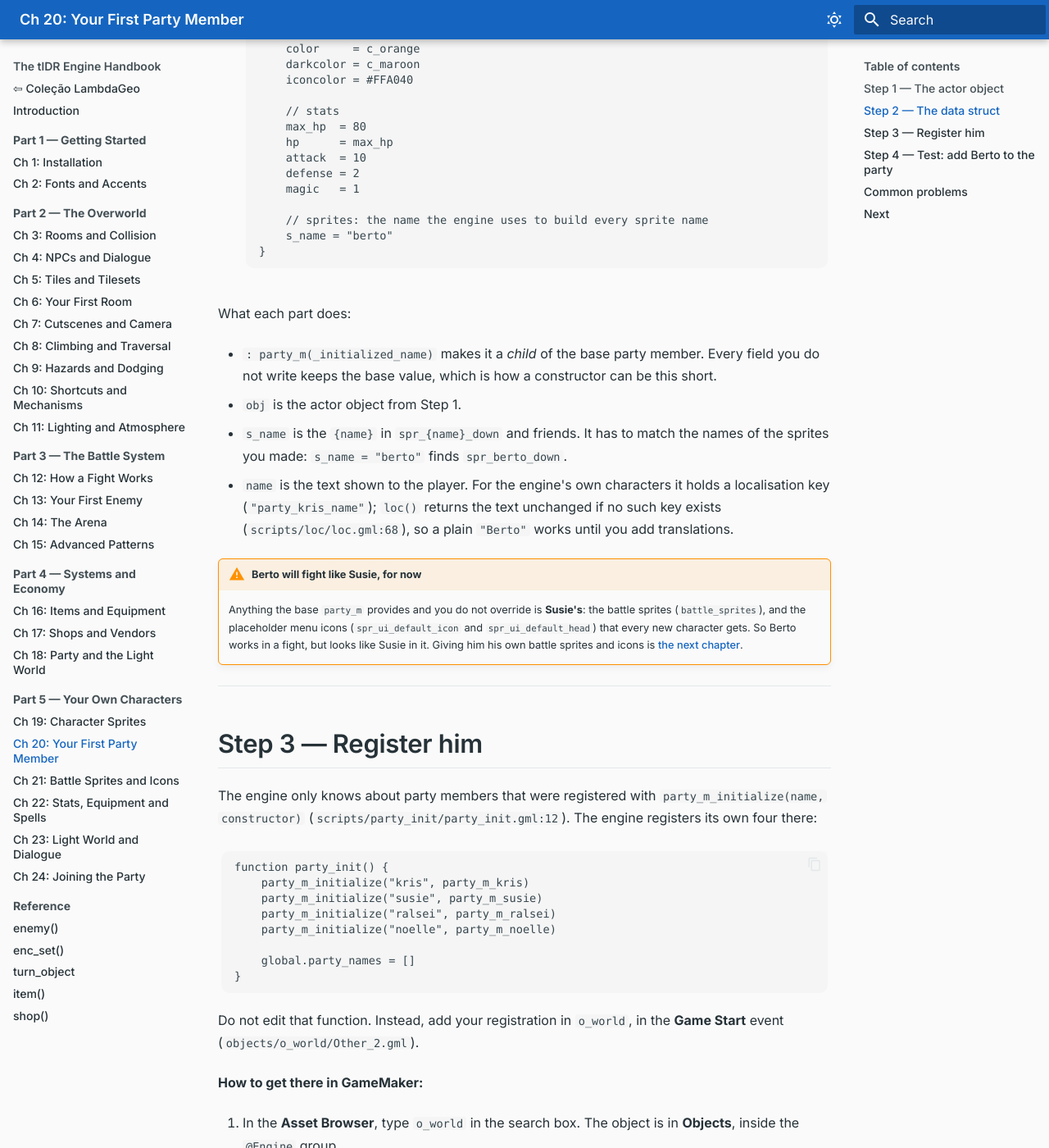
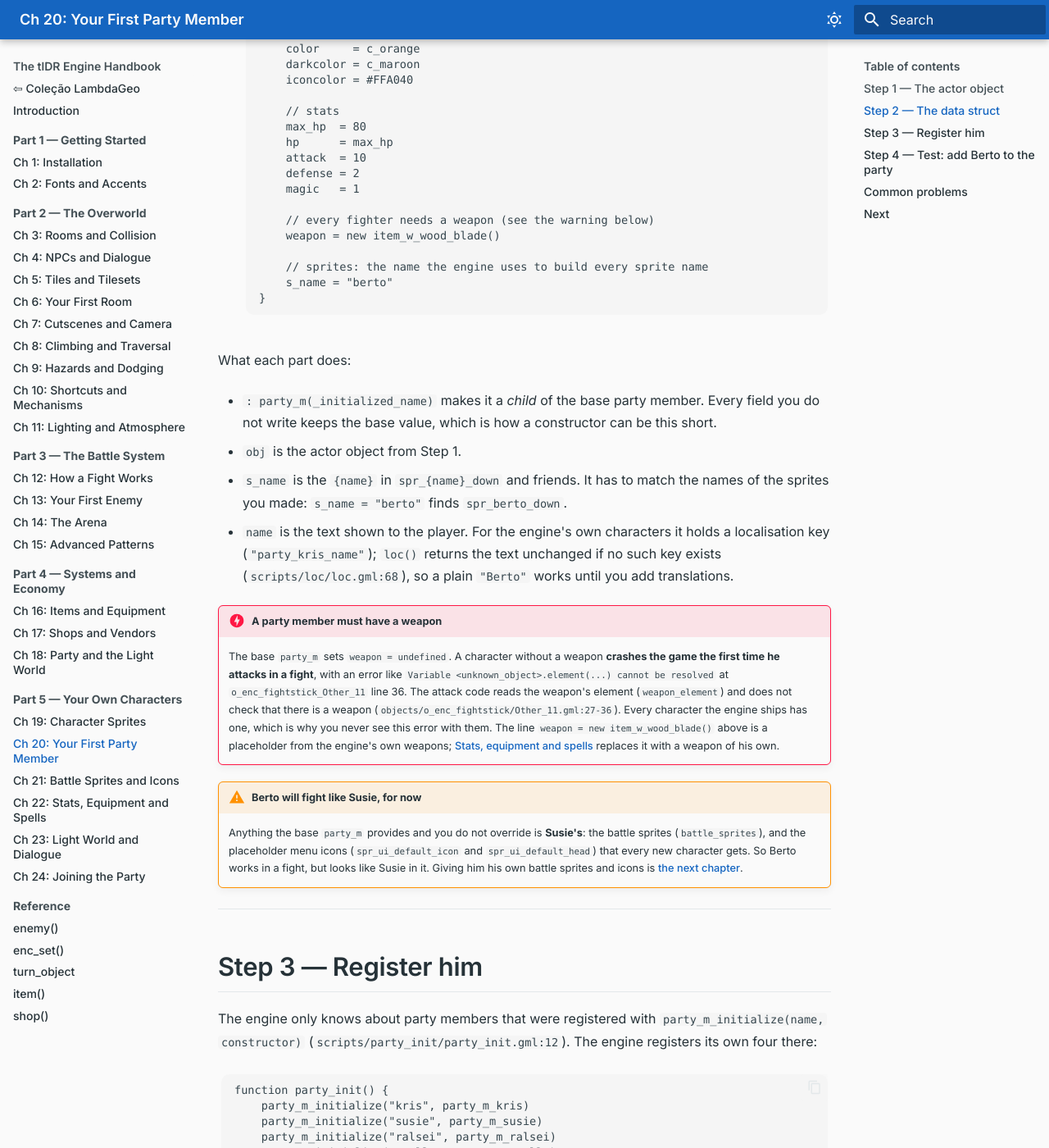
Before and after one commit to profsergiocosta/tldr-handbook, an MkDocs documentation site: the page built from docs/characters/first-party-member.md, in a window 1280 px wide and 1400 px high, scrolled down 1567 px. Shown: the whole window at 82% size. Built offline with MkDocs 1.6.1 and Material for MkDocs 9.7.7, drawn with Linux system fonts in a browser that asks for light colours; some of the changed text lies outside the part shown.

Commit message:
added weapon

```diff
--- a/docs/characters/first-party-member.md
+++ b/docs/characters/first-party-member.md
@@ -69,6 +69,9 @@ Put your own constructors in your own script instead of the engine's
         defense = 2
         magic   = 1
 
+        // every fighter needs a weapon (see the warning below)
+        weapon = new item_w_wood_blade()
+
         // sprites: the name the engine uses to build every sprite name
         s_name = "berto"
     }
@@ -86,6 +89,18 @@ What each part does:
   a localisation key (`"party_kris_name"`); `loc()` returns the text unchanged if
   no such key exists (`scripts/loc/loc.gml:68`), so a plain `"Berto"` works until
   you add translations.
+
+!!! danger "A party member **must** have a weapon"
+    The base `party_m` sets `weapon = undefined`. A character without a weapon **crashes the
+    game the first time he attacks in a fight**, with an error like
+    `Variable <unknown_object>.element(...) cannot be resolved` at
+    `o_enc_fightstick_Other_11` line 36. The attack code reads the weapon's element
+    (`weapon_element`) and does not check that there is a weapon
+    (`objects/o_enc_fightstick/Other_11.gml:27-36`). Every character the engine ships has
+    one, which is why you never see this error with them. The line `weapon = new
+    item_w_wood_blade()` above is a placeholder from the engine's own weapons;
+    [Stats, equipment and spells](stats-and-equipment.md) replaces it with a weapon of
+    his own.
 
 !!! warning "Berto will fight like Susie, for now"
     Anything the base `party_m` provides and you do not override is **Susie's**:
@@ -196,6 +211,7 @@ If you would rather have him in the party from the start, add `"berto"` to
 | He walks, but the animation is too fast or too slow | Change the sprite's **Fps** in the sprite editor (the engine's own use 4) |
 | He floats above, or sinks into, the ground | The sprite origin is not at the feet |
 | Walls stop him at the chest | The object's collision mask is not the manual box from `spr_berto_down` |
+| The game crashes when Berto attacks, with `weapon_element` / `element` in the error | He has no weapon; add `weapon = new item_w_wood_blade()` (see the warning in Step 2) and wipe the save |
 | The game stops at startup with an error about `party_m_berto` | The script with the constructor is missing, or the name is misspelled in `o_world` |
 
 I have checked each step against the engine's source, but have not run a custom
```
Also changed, not shown: docs/characters/battle-sprites.md (+1 -1 lines), docs/characters/stats-and-equipment.md (+1 -1 lines).
